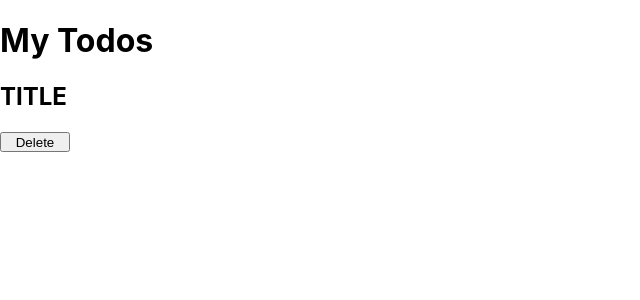
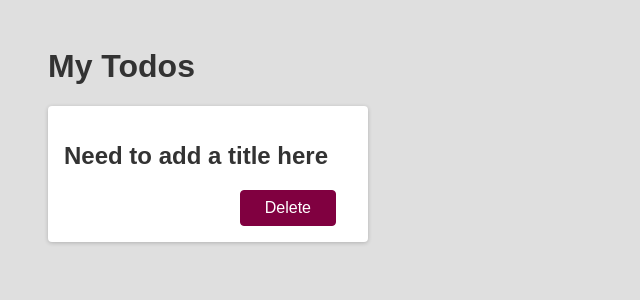
Before and after one commit to yq-gong/react-learning, a React (Create React App) app: page / in a window 1280 px wide. Shown: the top 300 px of the page, without its empty margins (0-640 px from the left). Built offline with nearby package versions, Linux system fonts and the light colour scheme.

Commit message:
add some prepared css

```diff
--- a/src/App.css
+++ b/src/App.css
@@ -1,42 +1,73 @@
-.App {
-  text-align: center;
+* {
+  box-sizing: border-box;
 }
 
-.App-logo {
-  height: 40vmin;
-  pointer-events: none;
+body {
+  font-family: sans-serif;
+  margin: 3rem;
+  background-color: #dfdfdf;
 }
 
-.control {
-  height: 20px;
-  width: 70px;
-}
-@media (prefers-reduced-motion: no-preference) {
-  .App-logo {
-    animation: App-logo-spin infinite 20s linear;
-  }
+h1, h2 {
+  color: #333333;
 }
 
-.App-header {
-  background-color: #282c34;
-  min-height: 100vh;
-  display: flex;
-  flex-direction: column;
-  align-items: center;
-  justify-content: center;
-  font-size: calc(10px + 2vmin);
+.btn {
+  font: inherit;
+  padding: 0.5rem 1.5rem;
+  cursor: pointer;
+  border-radius: 4px;
+  background-color: #800040;
   color: white;
+  border: 1px solid #800040;
+  margin: 0 1rem;
 }
 
-.App-link {
-  color: #61dafb;
+.btn:hover {
+  background-color: #9c1458;
+  border-color: #9c1458;
 }
 
-@keyframes App-logo-spin {
-  from {
-    transform: rotate(0deg);
-  }
-  to {
-    transform: rotate(360deg);
-  }
+.btn--alt {
+  background-color: transparent;
+  color: #800040;
 }
+
+.btn--alt:hover {
+  background-color: #f8dae9;
+}
+
+.card {
+  background-color: white;
+  border-radius: 4px;
+  box-shadow: 0 1px 4px rgba(0, 0, 0, 0.2);
+  padding: 1rem;
+  width: 20rem;
+}
+
+.actions {
+  text-align: right;
+}
+
+.modal {
+  box-shadow: 0 1px 4px rgba(0, 0, 0, 0.2);
+  border-radius: 6px;
+  background-color: white;
+  padding: 1rem;
+  text-align: center;
+  width: 30rem;
+  z-index: 10;
+  position: fixed;
+  top: 20vh;
+  left: calc(50% - 15rem);
+}
+
+.backdrop {
+  position: fixed;
+  z-index: 1;
+  background-color: rgba(0, 0, 0, 0.75);
+  width: 100%;
+  height: 100vh;
+  top: 0;
+  left: 0;
+}
--- a/src/App.js
+++ b/src/App.js
@@ -1,5 +1,5 @@
-import logo from './logo.svg';
-import './App.css';
+import logo from "./logo.svg";
+import "./App.css";
 
 // must return sth that can be rendered in the browser
 function App() {
@@ -21,11 +21,13 @@
     //   </header>
     // </div>
     <div>
-    <h1>My Todos</h1>
-    <div>
-      <h2>TITLE</h2>
-      <button className="control">Delete</button>
-    </div>
+      <h1>My Todos</h1>
+      <div className="card">
+        <h2>Need to add a title here</h2>
+        <div className="actions">
+          <button className="btn">Delete</button>
+        </div>
+      </div>
     </div>
   );
 }
```
